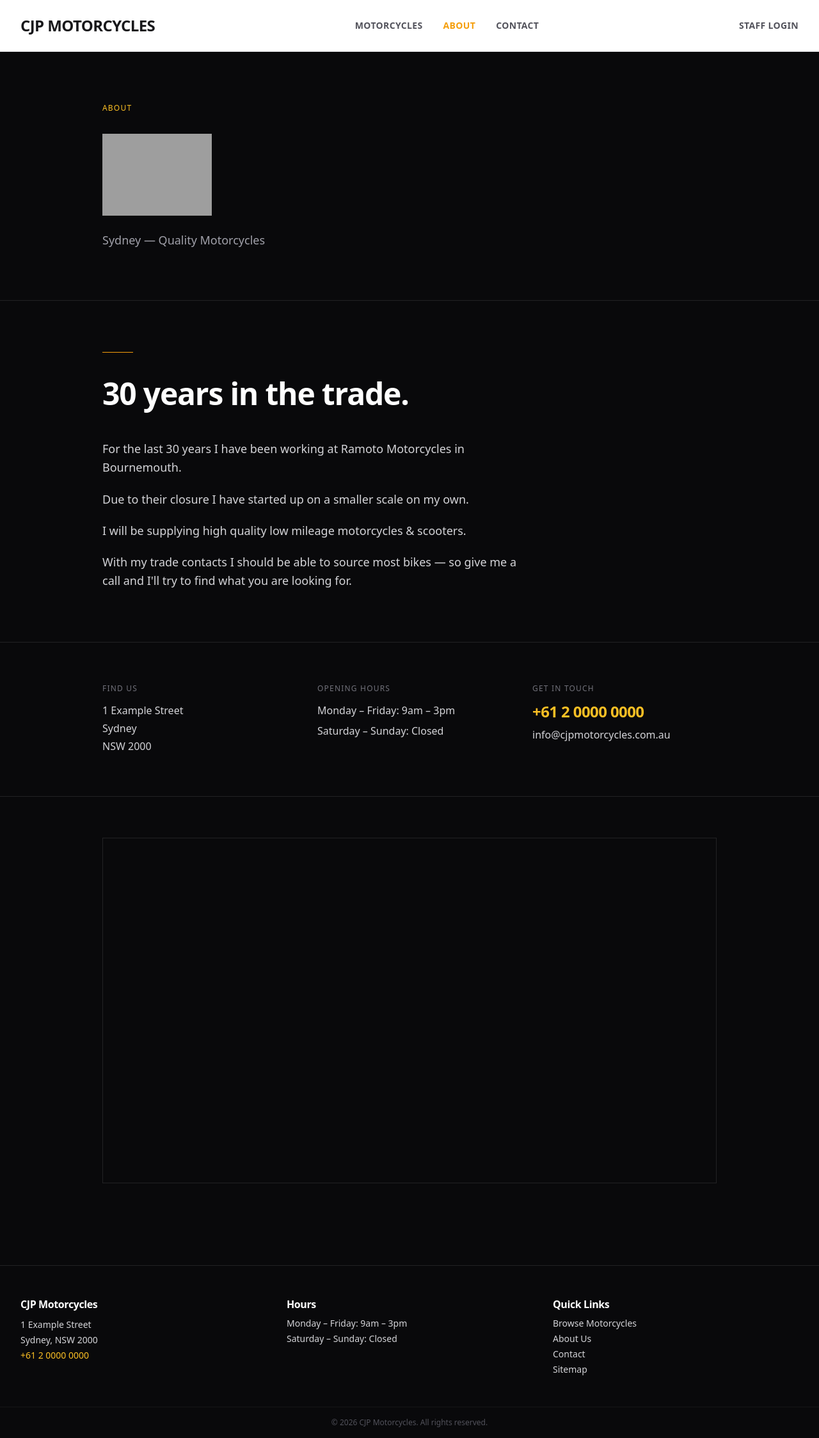
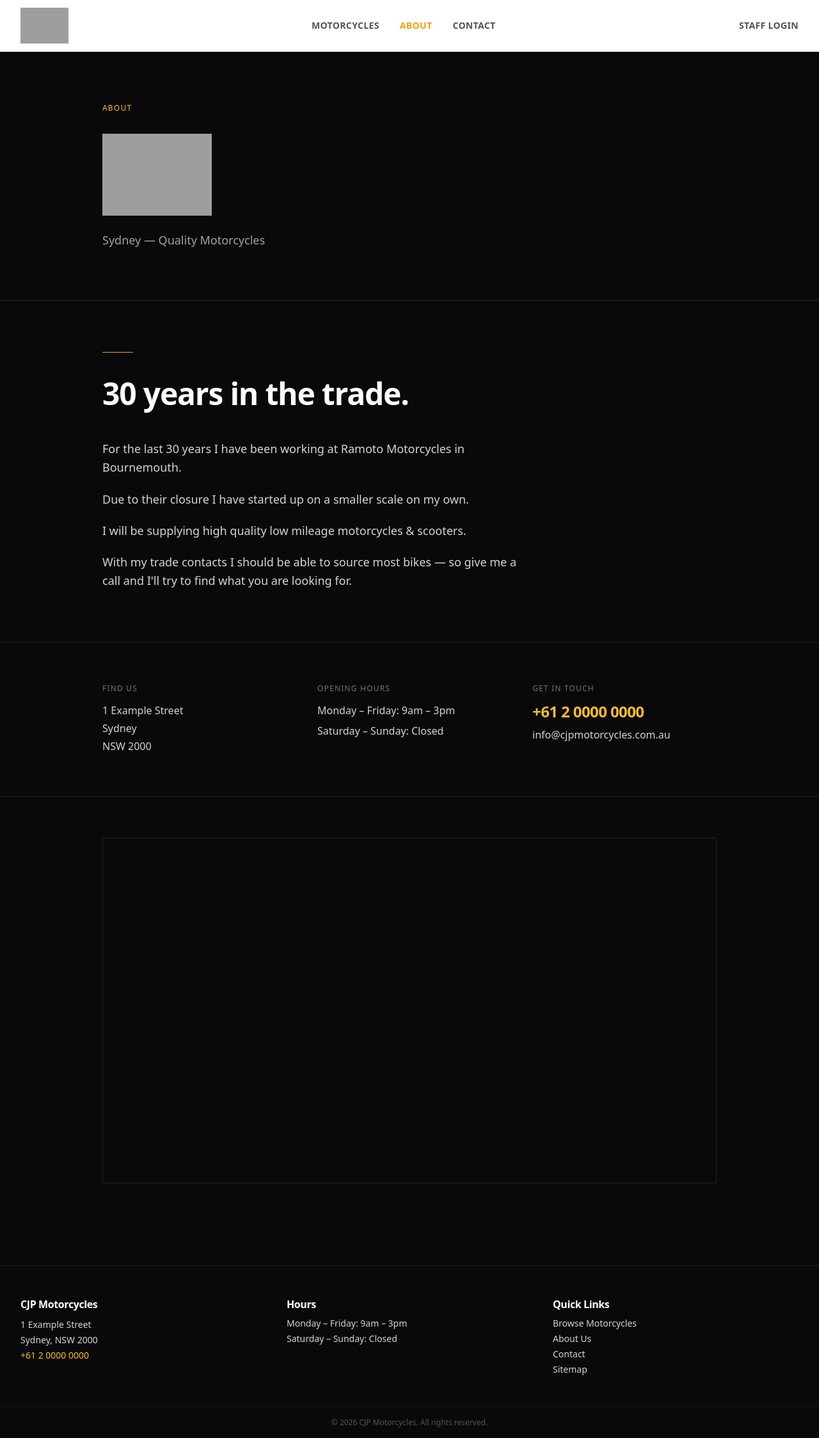
Before and after one commit to StyxOfDynamite/cjp, a Laravel app: page /about in a window 1280 px wide. Shown: the whole page at 64% size. Run offline with Laravel 12, Linux system fonts and the light colour scheme; style sheets or scripts are compiled from the project's sources; parts of the project's set-up code (start-up, migrations or seed data) failed here and were passed over; some libraries are stand-ins or nearby versions; grey boxes are pictures that could not be loaded.

Commit message:
Add logo image back to nav header
Co-Authored-By: Claude Sonnet 4.6 <noreply@anthropic.com>

```diff
--- a/resources/views/layouts/app.blade.php
+++ b/resources/views/layouts/app.blade.php
@@ -26,8 +26,8 @@
 
 <nav aria-label="Main navigation" class="bg-white border-b border-zinc-200 sticky top-0 z-40">
     <div class="max-w-7xl mx-auto px-4 sm:px-6 lg:px-8 flex items-center justify-between" style="height:5rem">
-        <a href="{{ route('home') }}" class="text-2xl font-extrabold tracking-tight text-zinc-900 uppercase" aria-label="{{ config('seo.business_name') }} — Home">
-            {{ config('seo.business_name', config('app.name')) }}
+        <a href="{{ route('home') }}" aria-label="{{ config('seo.business_name') }} — Home">
+            <img src="{{ config('seo.logo_url') }}" alt="{{ config('seo.business_name') }}" class="h-14 w-auto">
         </a>
         <ul class="hidden sm:flex items-center gap-8 text-sm font-semibold uppercase tracking-wide list-none" role="list">
             <li>
```
